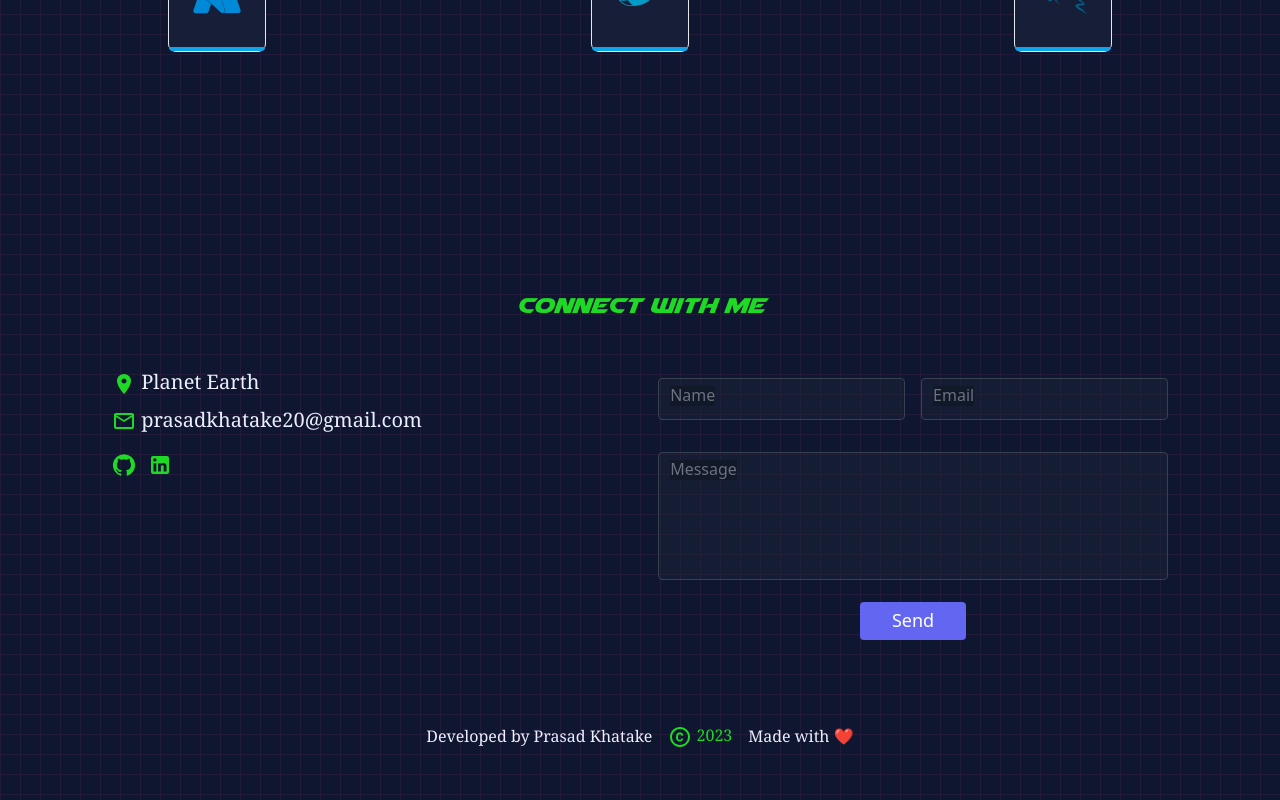
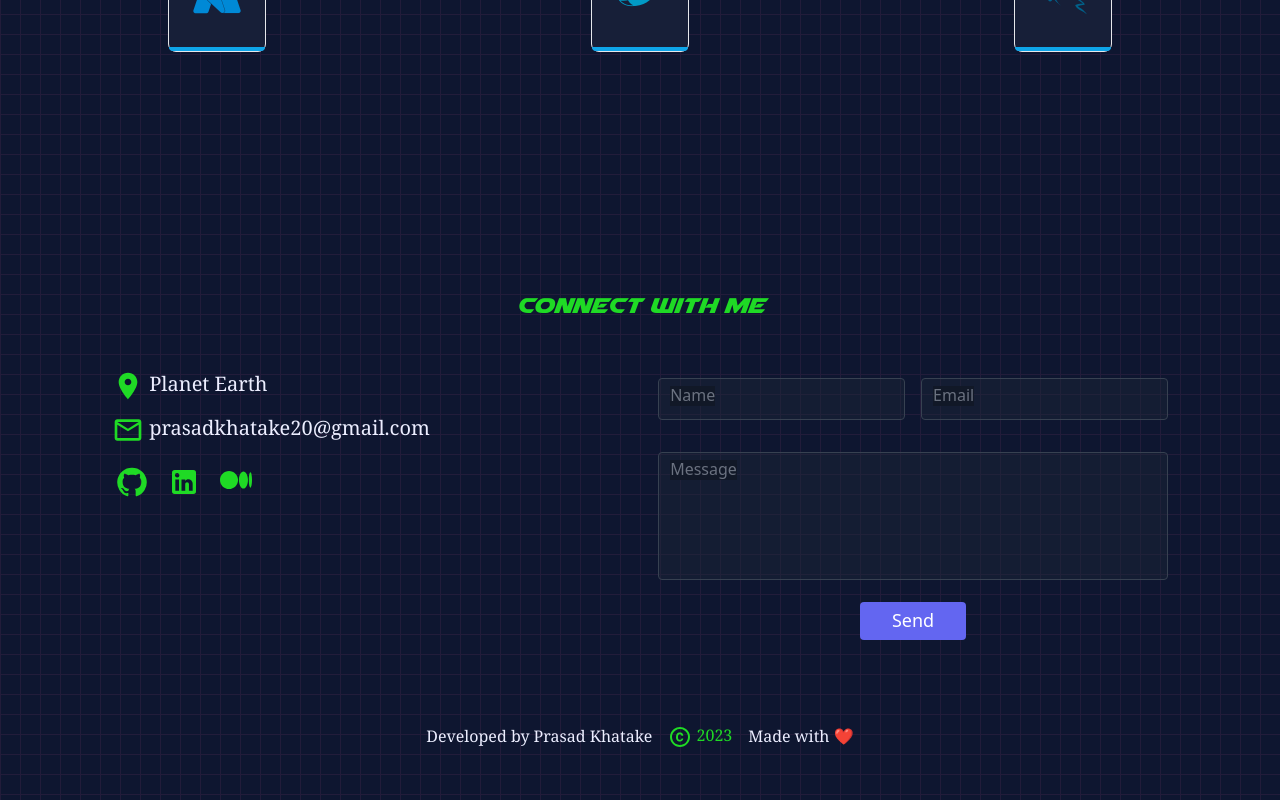
Before and after one commit to hackerspider09/newPortfolio, a React (Create React App) app: page /about in a window 1280 px wide. Shown: the part 1046-1846 px from the top of the page. Built offline with nearby package versions, Linux system fonts and the light colour scheme; a web font is replaced by a local one.

Commit message:
medium added

```diff
--- a/src/assets/index.js
+++ b/src/assets/index.js
@@ -1,4 +1,5 @@
 import hamburger from './hamburger.svg'
+import medium from "./medium.svg"
 import logo from "./logo.png"
 import clash from "./clash.png"
 import ncc from "./ncc.png"
@@ -6,5 +7,5 @@
 import floatingNotes from "./floatingNotes.png"
 import bhauLang from "./bhaulang.png"
 export {
-    hamburger,logo,clash,ncc,portfolio,floatingNotes,bhauLang
+    hamburger,medium,logo,clash,ncc,portfolio,floatingNotes,bhauLang
 }
--- a/src/components/Contact.js
+++ b/src/components/Contact.js
@@ -5,6 +5,8 @@
 import LinkedInIcon from '@mui/icons-material/LinkedIn';
 import {axiosNoAuthInstance} from "../API/AxiosIn"
 import {  toast } from 'react-toastify';
+
+import { medium } from '../assets';
 
 const Contact = () => {
   const [formData, setFormData] = useState({
@@ -55,17 +57,26 @@
 
             <div className='text-primary xl:w-[50%] mb-5 px-2 flex flex-col gap-3 leading-9 font-serif '>
                         {/* <h2 className='text-2xl'>Connect with me</h2> */}
-                        <h3 className='xl:text-xl text-sm'> <span className='text-fLetter '><LocationOnIcon/></span> Planet Earth</h3>
-                        <h3 className='xl:text-xl text-sm'> <span className='text-fLetter'><MailOutlineIcon /></span> prasadkhatake20@gmail.com</h3>
+                        <h3 className='xl:text-xl text-base'> <span className='text-fLetter  '><LocationOnIcon sx={{ fontSize: 32 }}/></span> Planet Earth</h3>
+                        <h3 className='xl:text-xl text-base'> <span className='text-fLetter'><MailOutlineIcon sx={{ fontSize: 32 }}/></span> prasadkhatake20@gmail.com</h3>
                         <div className=' flex gap-3 '>
-                          <span className='text-fLetter hover:shadow-indigo-300 hover:shadow-lg rounded-full'>
+                          {/* <span className='text-fLetter hover:shadow-indigo-300 hover:shadow-lg rounded-full p-1'> */}
+                          <span className='text-fLetter rounded-full p-1 hover:scale-150 transform transition duration-500  '>
                             <a href='https://github.com/hackerspider09'>
-                            <GitHubIcon/>
+                            <GitHubIcon sx={{ fontSize: 32 }}/>
                             </a>
                             </span>
-                          <span className='text-fLetter hover:shadow-indigo-300 hover:shadow-lg rounded-full'>
+                          <span className='text-fLetter rounded-full p-1 hover:scale-150 transform transition duration-500 '>
                             <a href='https://www.linkedin.com/in/prasad-khatake'>
-                            <LinkedInIcon />
+                            <LinkedInIcon sx={{ fontSize: 32 }} />
+
+                            </a>
+                            </span>
+                          <span className=' rounded-full p-1 flex justify-center items-center hover:scale-150 transform transition duration-500 '>
+                            <a href='https://medium.com/@prasadkhatake'>
+                              {/* <medium /> */}
+                              {/* <img src={medium} alt="Medium Icon"  className='w-8 h-8 fill-current text-white'/> */}
+                              <svg xmlns="http://www.w3.org/2000/svg" className="w-8 h-8 fill-current text-fLetter" viewBox="0 0 640 512"><path d="M180.5 74.3C80.8 74.3 0 155.6 0 256S80.8 437.7 180.5 437.7 361 356.4 361 256 280.2 74.3 180.5 74.3zm288.3 10.6c-49.8 0-90.2 76.6-90.2 171.1s40.4 171.1 90.3 171.1 90.3-76.6 90.3-171.1H559C559 161.5 518.6 84.9 468.8 84.9zm139.5 17.8c-17.5 0-31.7 68.6-31.7 153.3s14.2 153.3 31.7 153.3S640 340.6 640 256C640 171.4 625.8 102.7 608.3 102.7z"/></svg>
 
                             </a>
                             </span>
--- a/src/components/SkillCard.js
+++ b/src/components/SkillCard.js
@@ -2,7 +2,7 @@
 
 const SkillCard = (props) => {
   return (
-    <div className=" hover:shadow-indigo-300  hover:shadow-lg  rounded-lg border bg-mycard ">
+    <div className=" hover:shadow-indigo-300 hover:scale-110  hover:shadow-lg  rounded-lg border bg-mycard ">
                 <div className="p-6">
 
                         <p className="text-4xl ">
--- a/src/data/index.js
+++ b/src/data/index.js
@@ -25,6 +25,10 @@
       "post": "Dev"
     },
   ]
+
+
+
+
 
 
 export const SkillData=[
```
Also changed, not shown: src/assets/medium.svg (added).
